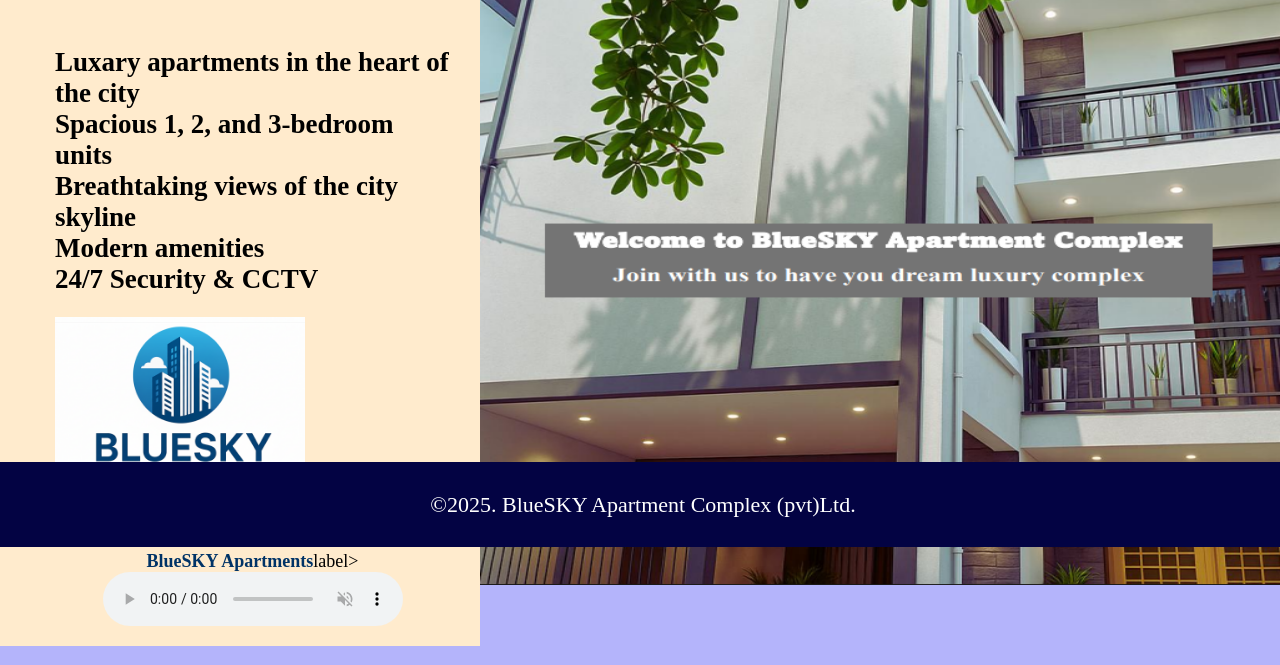
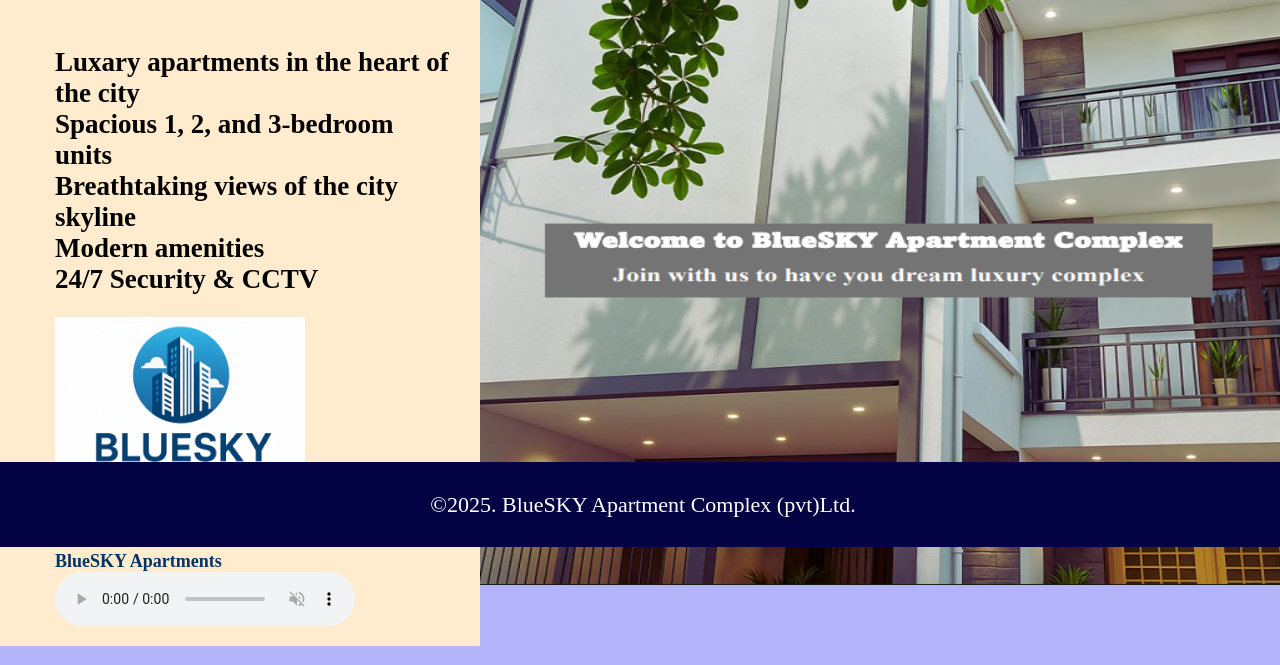
Before and after one commit to Buhuni-Mi/BLUESKYapartments, a plain HTML site: page index.html in a window 1280 px wide. Shown: the part 253-918 px from the top of the page. Drawn offline with Linux system fonts and the light colour scheme.

Commit message:
Fix HTML formatting and structure

```diff
--- a/index.html
+++ b/index.html
@@ -30,8 +30,8 @@
             <div class='Niro'>
                 <img src='Gemini_Generated_Image_f3f0nnf3f0nnf3f0.png' width="250" height="250" style="padding-bottom:40px" class='responsive'>
             </div>
-            <div style="text-align:center;margine-top:10px;">
-                <label for="bg-music" style="font-weight:bold; color:#003366;">BlueSKY Apartments</label>label><br>
+            <div style=margine-top:10px;">
+                <label for="bg-music" style="font-weight:bold; color:#003366;">BlueSKY Apartments</label><br>
                 <audio id="bg-music" src="ElevenLabs_2025-11-07T02_38_56_Alice_pre_sp100_s50_sb75_se0_b_m2.mp3" controls autoplay muted loop></audio>
             </div>
 
```
